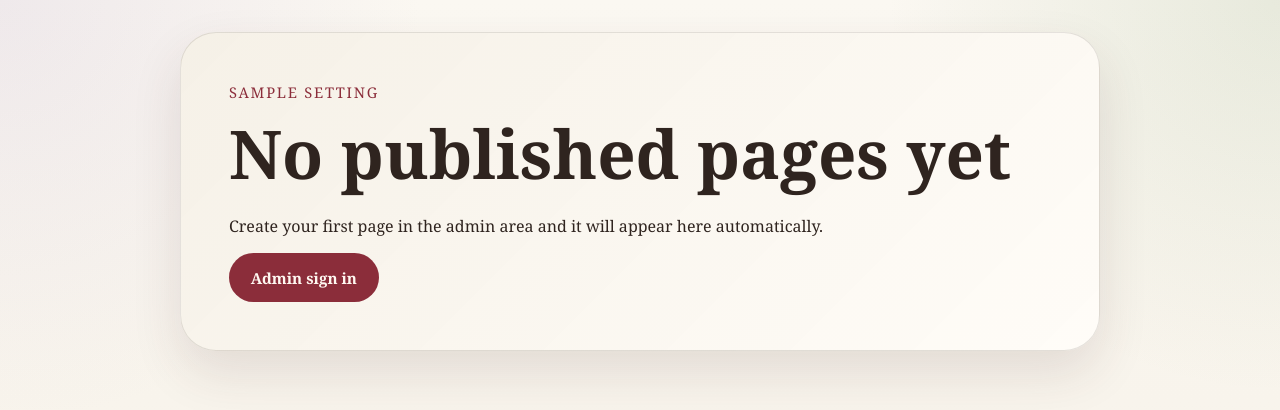
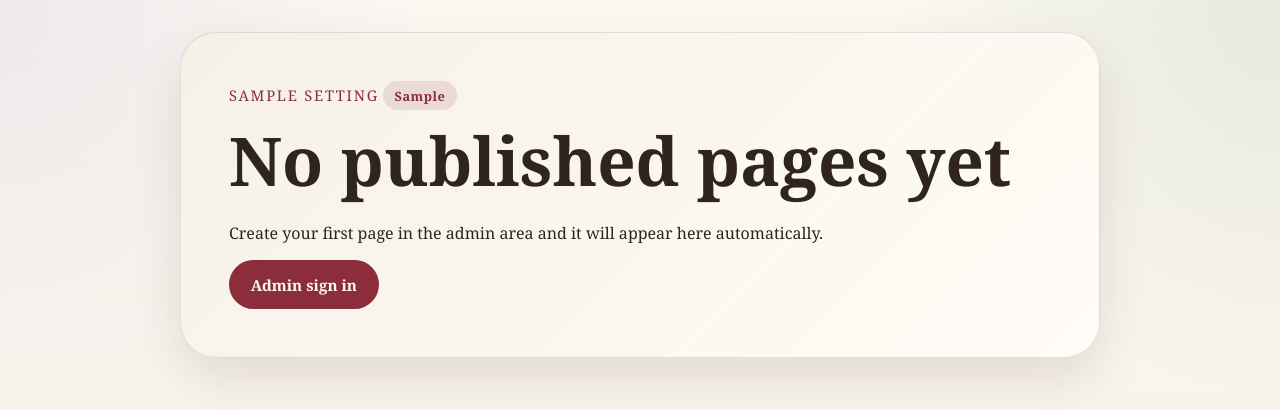
Before and after one commit to chenc4892-code/guadoc, a Node project: template src/views/empty.ejs in a window 1280 px wide. Shown: the top 410 px of the page. Run offline with Node 20 templates, Linux system fonts and the light colour scheme; the template is opened without the code that fills it: most values are stand-ins (such as "Sample title", 1, 10 or a date in 2020).

Commit message:
Polish docs layout and version metadata

```diff
--- a/src/db/database.js
+++ b/src/db/database.js
@@ -91,6 +91,7 @@ const defaultSettings = {
   site_title: "Guadoc",
   site_tagline: "Warm, searchable API documentation for your users.",
   site_description: "A self-hosted documentation center for API guides and ecosystem tutorials.",
+  docs_version: "v1.0",
   custom_css: "",
 };
 
--- a/src/public/css/public.css
+++ b/src/public/css/public.css
@@ -137,6 +137,9 @@ img {
 }
 
 .site-main {
+  display: grid;
+  grid-auto-rows: max-content;
+  justify-items: center;
   padding: 2rem clamp(1.2rem, 4vw, 3rem) 4rem;
 }
 
@@ -145,6 +148,7 @@ img {
   align-items: center;
   gap: 1rem;
   justify-content: space-between;
+  width: min(100%, 1040px);
   margin-bottom: 2rem;
 }
 
@@ -172,11 +176,18 @@ img {
 }
 
 .doc-article {
-  max-width: 860px;
+  width: min(100%, 920px);
 }
 
 .doc-article__header {
   margin-bottom: 2rem;
+}
+
+.doc-article__meta {
+  display: flex;
+  flex-wrap: wrap;
+  align-items: center;
+  gap: 0.75rem;
 }
 
 .doc-article__header h1 {
@@ -189,6 +200,29 @@ img {
   max-width: 58ch;
   font-size: 1.1rem;
   color: var(--muted);
+}
+
+.doc-updated {
+  color: var(--muted);
+  font-size: 0.92rem;
+}
+
+.version-pill {
+  display: inline-flex;
+  align-items: center;
+  width: fit-content;
+  padding: 0.35rem 0.7rem;
+  border-radius: 999px;
+  background: rgba(139, 45, 58, 0.12);
+  color: var(--wine);
+  font-size: 0.8rem;
+  font-weight: 700;
+  letter-spacing: 0.04em;
+}
+
+.version-pill--muted {
+  background: rgba(255, 255, 255, 0.7);
+  border: 1px solid var(--line);
 }
 
 .content-body {
@@ -279,7 +313,7 @@ img {
   display: grid;
   grid-template-columns: repeat(2, minmax(0, 1fr));
   gap: 1rem;
-  max-width: 860px;
+  width: min(100%, 920px);
   margin-top: 2.5rem;
 }
 
--- a/src/routes/admin.js
+++ b/src/routes/admin.js
@@ -302,6 +302,7 @@ const adminRouter = ({ dbApi }) => {
       site_title: String(req.body.site_title || "").trim(),
       site_tagline: String(req.body.site_tagline || "").trim(),
       site_description: String(req.body.site_description || "").trim(),
+      docs_version: String(req.body.docs_version || "").trim(),
       custom_css: String(req.body.custom_css || ""),
     });
 
--- a/src/views/admin/settings.ejs
+++ b/src/views/admin/settings.ejs
@@ -44,6 +44,10 @@
             <textarea name="site_description" rows="4"><%= settings.site_description %></textarea>
           </label>
           <label>
+            <span>Docs version</span>
+            <input type="text" name="docs_version" value="<%= settings.docs_version || '' %>" placeholder="v1.0" />
+          </label>
+          <label>
             <span>Custom CSS</span>
             <textarea name="custom_css" rows="12" class="code-field"><%= settings.custom_css %></textarea>
           </label>
--- a/src/views/empty.ejs
+++ b/src/views/empty.ejs
@@ -10,6 +10,9 @@
     <main class="listing-shell">
       <section class="listing-hero">
         <a href="/" class="listing-hero__brand"><%= site.settings.site_title %></a>
+        <% if (site.settings.docs_version) { %>
+          <span class="version-pill"><%= site.settings.docs_version %></span>
+        <% } %>
         <h1>No published pages yet</h1>
         <p>Create your first page in the admin area and it will appear here automatically.</p>
         <% if (currentAdmin) { %>
--- a/src/views/search.ejs
+++ b/src/views/search.ejs
@@ -14,6 +14,9 @@
     <div class="listing-shell">
       <header class="listing-hero">
         <a href="/" class="listing-hero__brand"><%= site.settings.site_title %></a>
+        <% if (site.settings.docs_version) { %>
+          <span class="version-pill"><%= site.settings.docs_version %></span>
+        <% } %>
         <h1>Search</h1>
         <p><%= site.settings.site_tagline %></p>
         <form class="listing-search" action="/search" method="get">
```
Also changed, not shown: DEVLOG.md (+2 -0 lines), src/views/page.ejs (+14 -1 lines).
